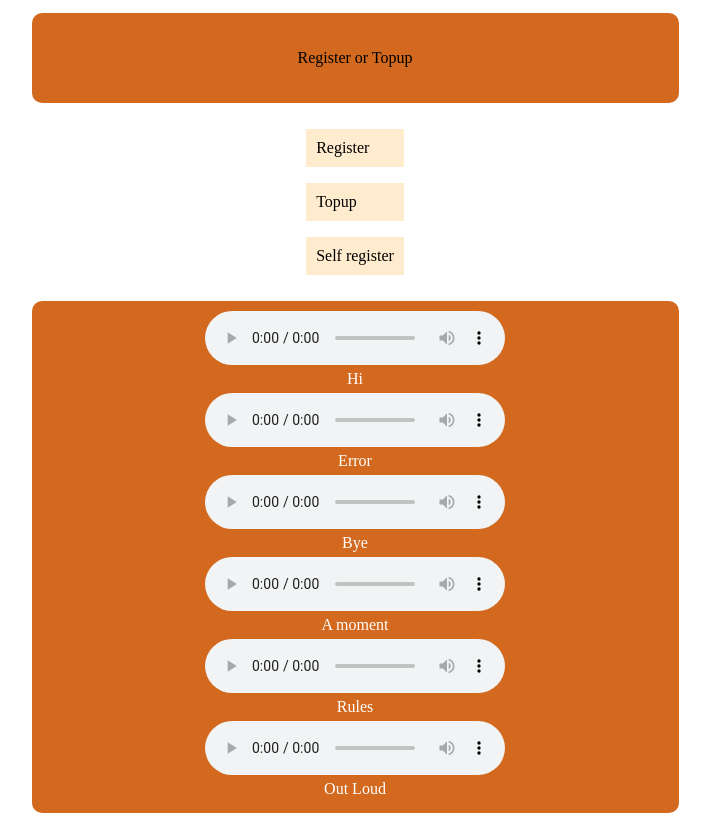
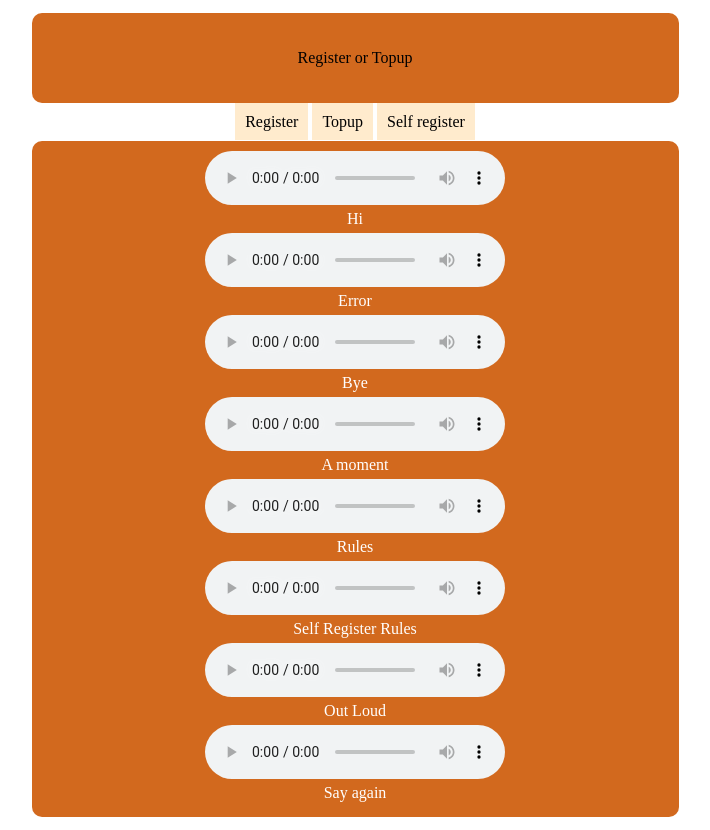
Before and after one commit to Hailemedhn/customerservice, a plain HTML site: page index.html in a window 1280 px wide. Shown: the whole page, without its empty margins (285-995 px from the left). Drawn offline with Linux system fonts and the light colour scheme.

Commit message:
index page changed

```diff
--- a/index.html
+++ b/index.html
@@ -7,6 +7,9 @@
     <style>
         body{
             cursor: pointer;
+        }
+        p,audio{
+            display: inline;
         }
         .audio_container{
             background-color: chocolate;
@@ -64,8 +67,12 @@
         <span>A moment</span>
         <audio controls src="audo/rules.mp3"></audio>
         <span>Rules</span>
+        <audio controls src="audo/rules_self_register.mp3"></audio>
+        <span>Self Register Rules</span>
         <audio controls src="audo/loud.mp3"></audio>
         <span>Out Loud</span>
+        <audio controls src="audo/say_again.mp3"></audio>
+        <span>Say again</span>
     </div>
 </div>
     <script>
```
